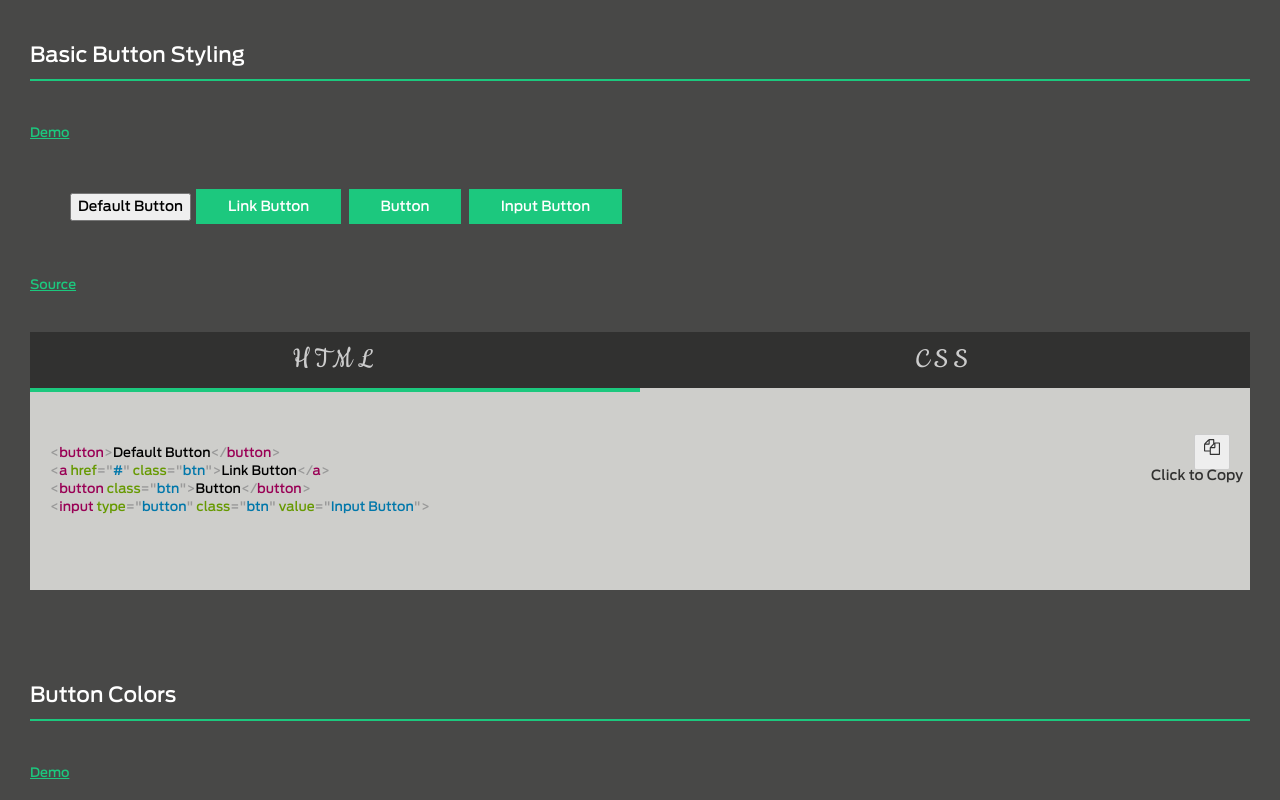
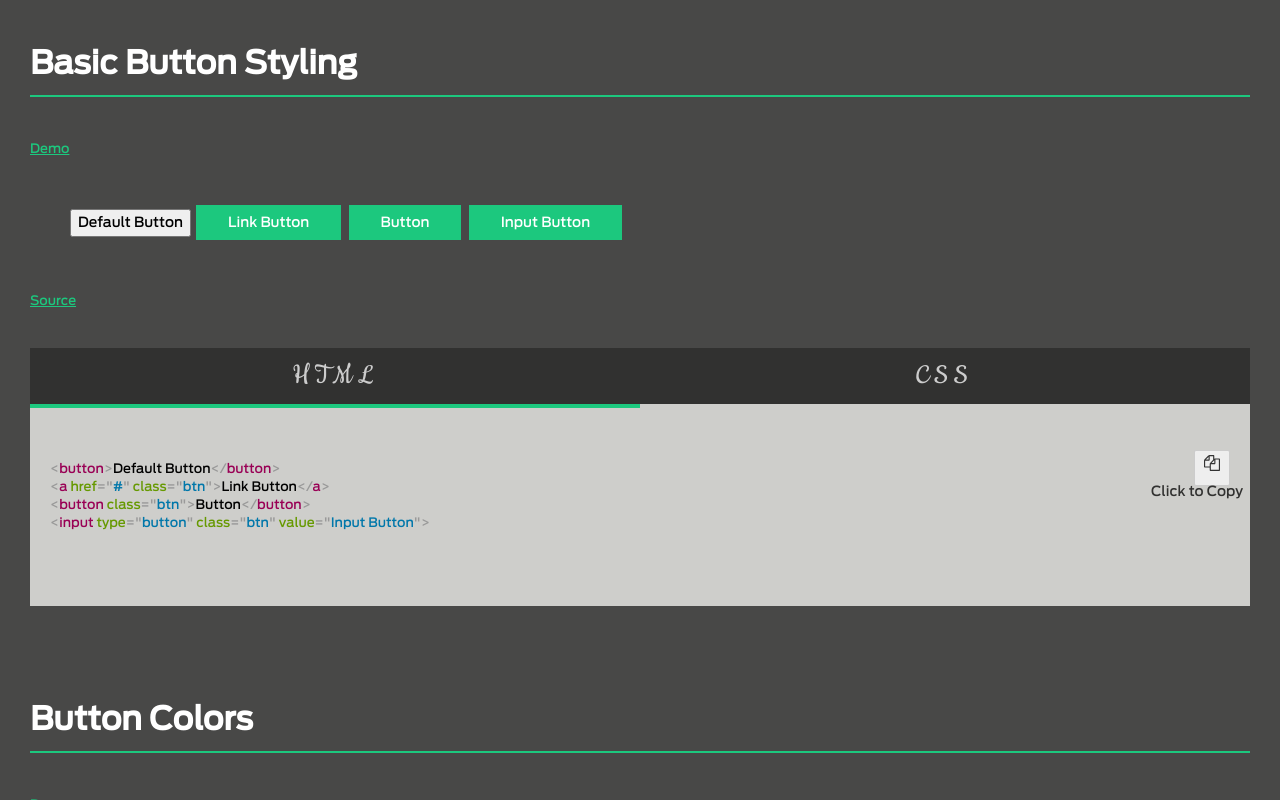
Before and after one commit to shamkaja/developer-style-guides, a plain HTML site: page button/buttons.html in a window 1280 px wide. Drawn offline with Linux system fonts and the light colour scheme.

Commit message:
Changes heading styles.

```diff
--- a/css/style.css
+++ b/css/style.css
@@ -103,13 +103,13 @@
 }
 
  h4 {
-     border-bottom: 2px solid #1cc87e;
-     color: #fff;
-     font-size: 21px;
-     font-weight: 500;
-     margin: 20px 0;
-     padding: 10px 0;
-     position:relative;
+    border-bottom: 2px solid #1cc87e;
+    color: #fff;
+    font-size: 32px;
+    margin: 20px 0;
+    padding: 10px 0;
+    position: relative;
+    font-weight: bold;
 }
 
 
```
